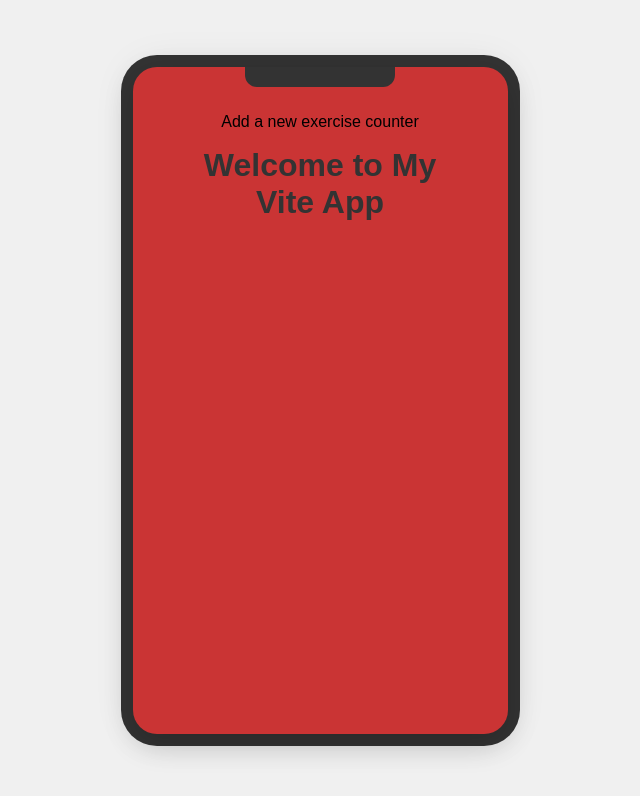
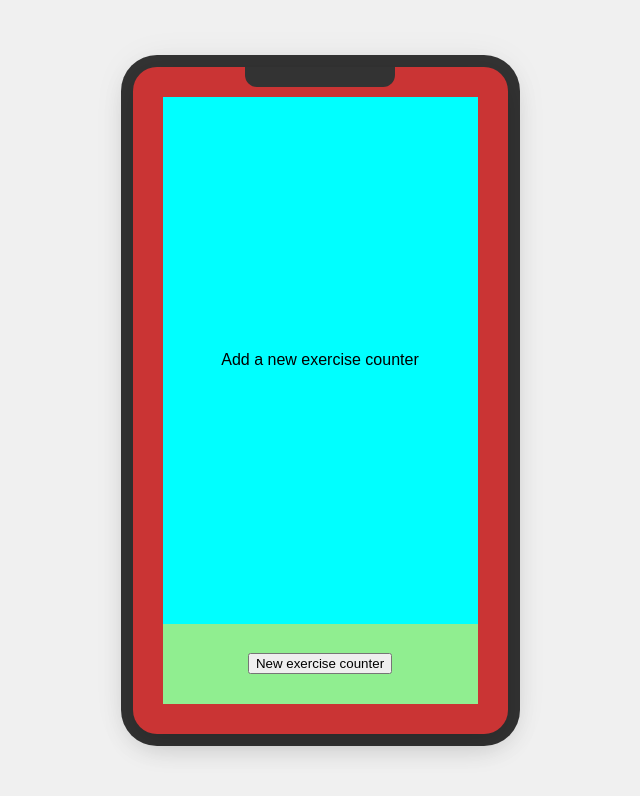
Before and after one commit to AliAlbabily/Exercise-Counter, a React (Vite) app: page / in a window 1280 px wide. Shown: the top 796 px of the page, without its empty margins (320-960 px from the left). Built offline with nearby package versions, Linux system fonts and the light colour scheme.

Commit message:
Added two sections

```diff
--- a/src/App.jsx
+++ b/src/App.jsx
@@ -3,10 +3,14 @@ import './index.css'; // or './App.css'
 const App = () => {
     return (
         <div className="full-page">
-            <div className="mobile-container">
-                <p>Add a new exercise counter</p>
-                <h1>Welcome to My Vite App</h1>
-            </div>
+                <div className="mobile-container">
+                    <div className="section-table section-table-main">
+                        <p>Add a new exercise counter</p>
+                    </div>
+                    <div className="section-table section-table-side">
+                        <button>New exercise counter</button>
+                    </div>
+                </div>
         </div>
     );
 };
--- a/src/index.css
+++ b/src/index.css
@@ -39,6 +39,12 @@ body {
     overflow: hidden;
 }
 
+/* Make the mobile container a column flex so children can split space */
+.mobile-container {
+    display: flex;
+    flex-direction: column;
+}
+
 /* Optional: Add a notch for more realistic mobile look */
 .mobile-container::before {
     content: '';
@@ -66,6 +72,28 @@ p {
     color: black;
 }
 
+/* section-table base styling */
+.section-table {
+    width: 100%;
+    box-sizing: border-box;
+    display: flex;
+    justify-content: center;
+    align-items: center;
+    padding: 12px;
+}
+
+/* Primary/main area should take roughly 80% of the container height */
+.section-table-main {
+    flex: 9 1 0%; /* grow 9, shrink 1 -> about 90% in a 9:1 ratio */
+    background-color: aqua;
+}
+
+/* Side/footer area should take roughly 20% of the container height */
+.section-table-side {
+    flex: 1 1 0%; /* grow 1, shrink 1 -> about 10% */
+    background-color: lightgreen;
+}
+
 @media (max-width: 600px) {
     .mobile-container {
         width: 100vw;
```
